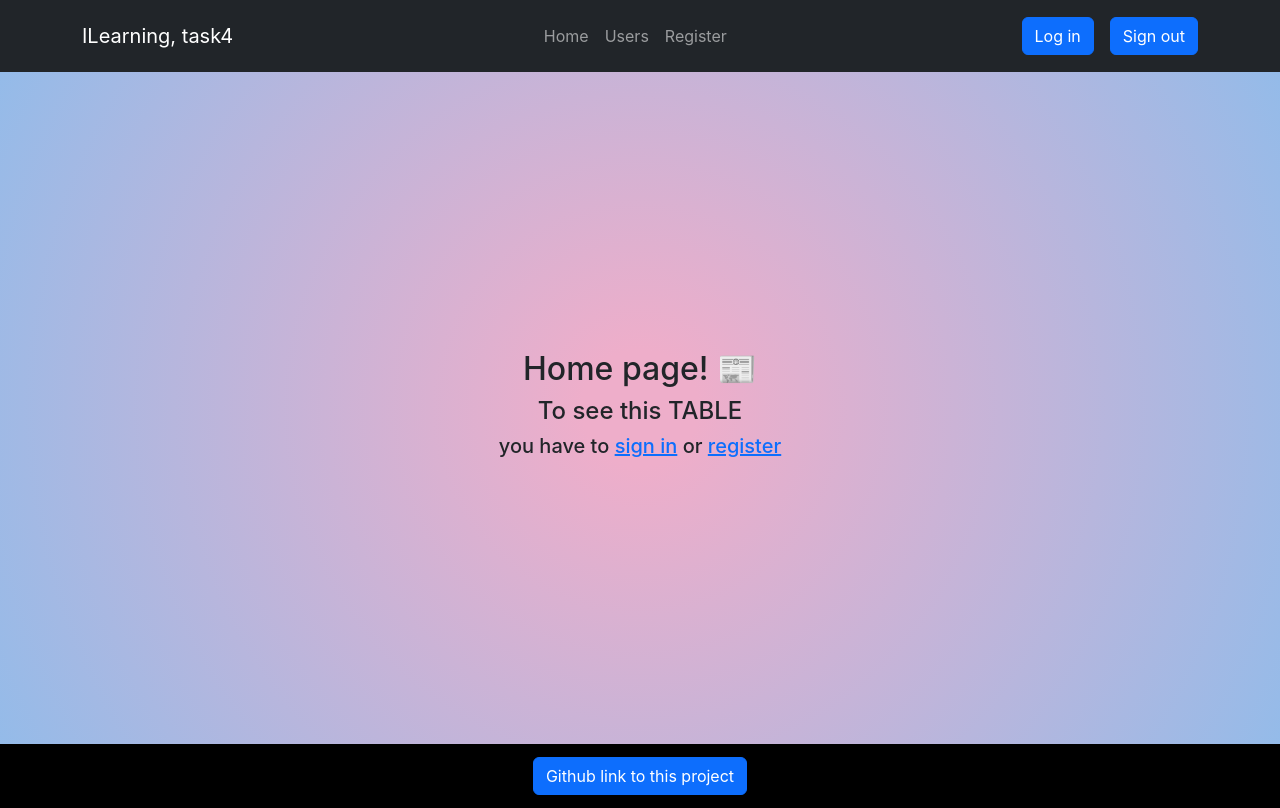
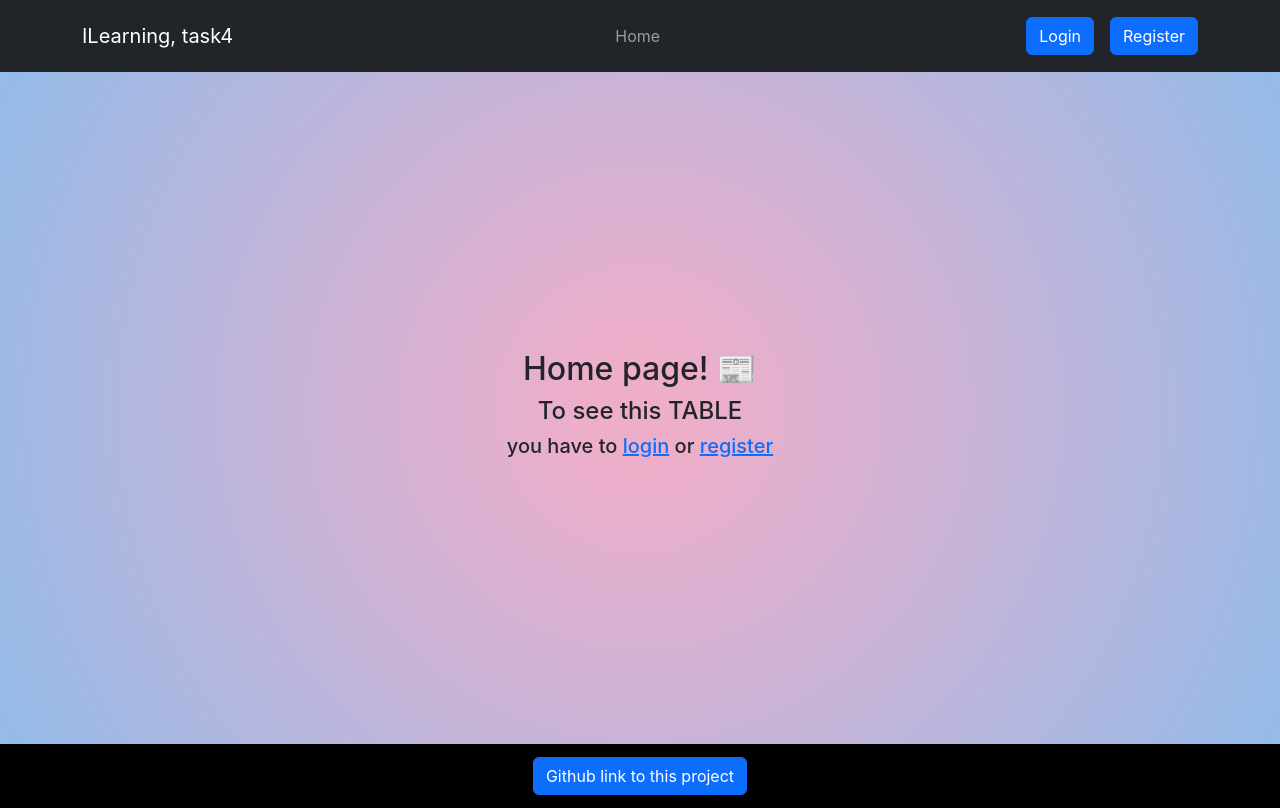
Before and after one commit to julia-mironova/registeredUserTableViewer, a React (Create React App) app in the folder ilearning-task4/: page / in a window 1280 px wide. Built offline with nearby package versions, Linux system fonts and the light colour scheme.

Commit message:
fix: home page

```diff
--- a/ilearning-task4/src/components/navibar.js
+++ b/ilearning-task4/src/components/navibar.js
@@ -2,6 +2,10 @@ import React from "react";
 import { Link } from "react-router-dom";
 import "react-bootstrap/dist/react-bootstrap.min.js";
 import { Navbar, Nav, Button, Container } from "react-bootstrap";
+
+const handleShow = () => {
+	console.log("go to reg");
+};
 
 function NaviBar() {
 	return (
@@ -22,18 +26,20 @@ function NaviBar() {
 							<Link to="/" className="nav-link">
 								Home
 							</Link>
-							<Link to="/users" className="nav-link">
-								Users
-							</Link>
-							<Link to="/register" className="nav-link">
-								Register
-							</Link>
+							{
+								//TODO: only for registered users
+								//<Link to="/users" className="nav-link">
+								//Users
+								//</Link>
+							}
 						</Nav>
 						<Nav>
-							<Button variant="primary" className="me-3">
-								Log in
+							<Button variant="primary" className="me-3" onClick={handleShow}>
+								Login
 							</Button>
-							<Button variant="primary">Sign out</Button>
+							<Button variant="primary" onClick={handleShow}>
+								Register
+							</Button>
 						</Nav>
 					</Navbar.Collapse>
 				</Container>
--- a/ilearning-task4/src/pages/home.js
+++ b/ilearning-task4/src/pages/home.js
@@ -10,7 +10,7 @@ const Home = () => {
 			<h5>
 				you have to{" "}
 				<span>
-					<Link to="/users"> sign in</Link>
+					<Link to="/users"> login</Link>
 				</span>{" "}
 				or{" "}
 				<span>
```
